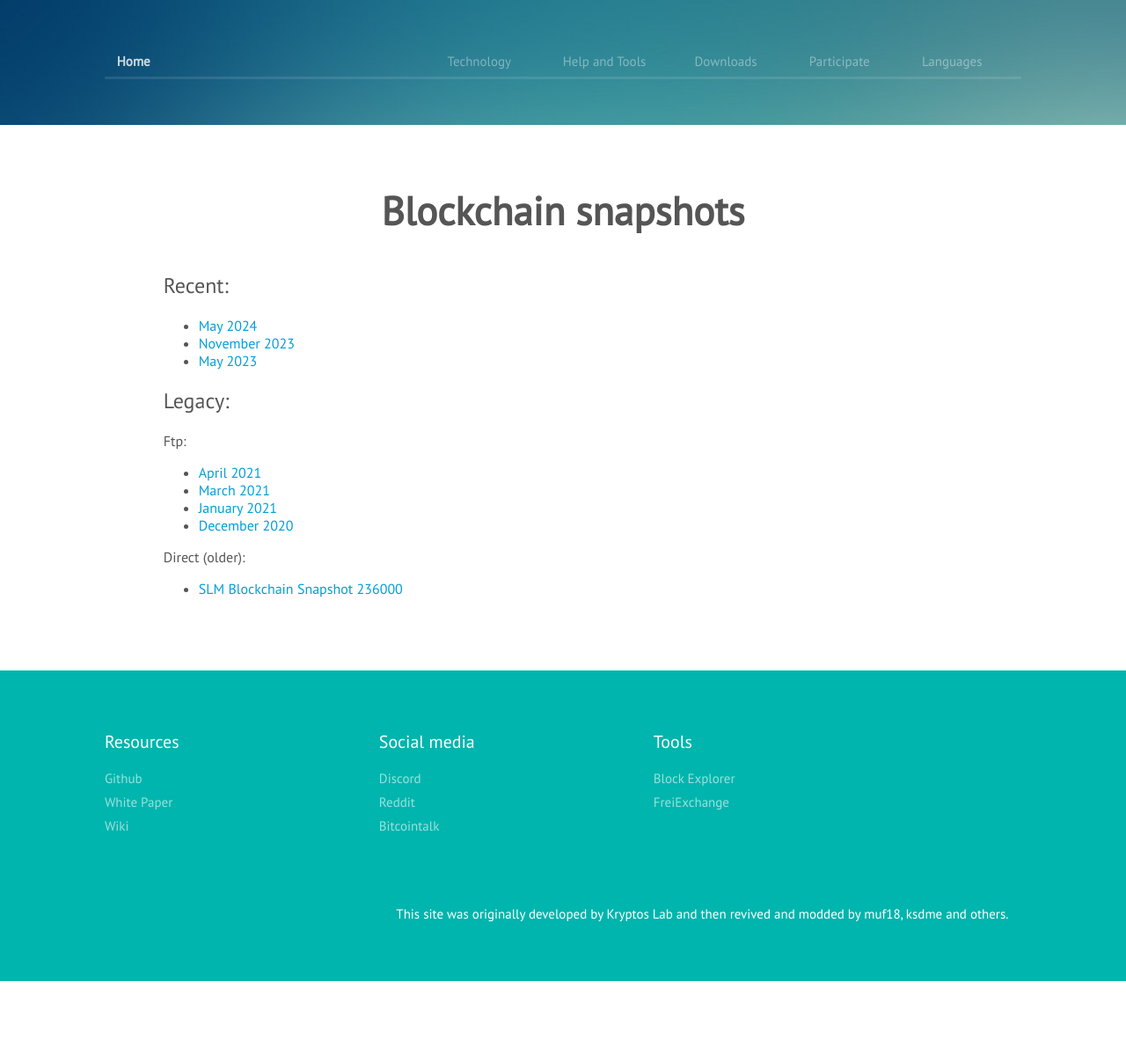
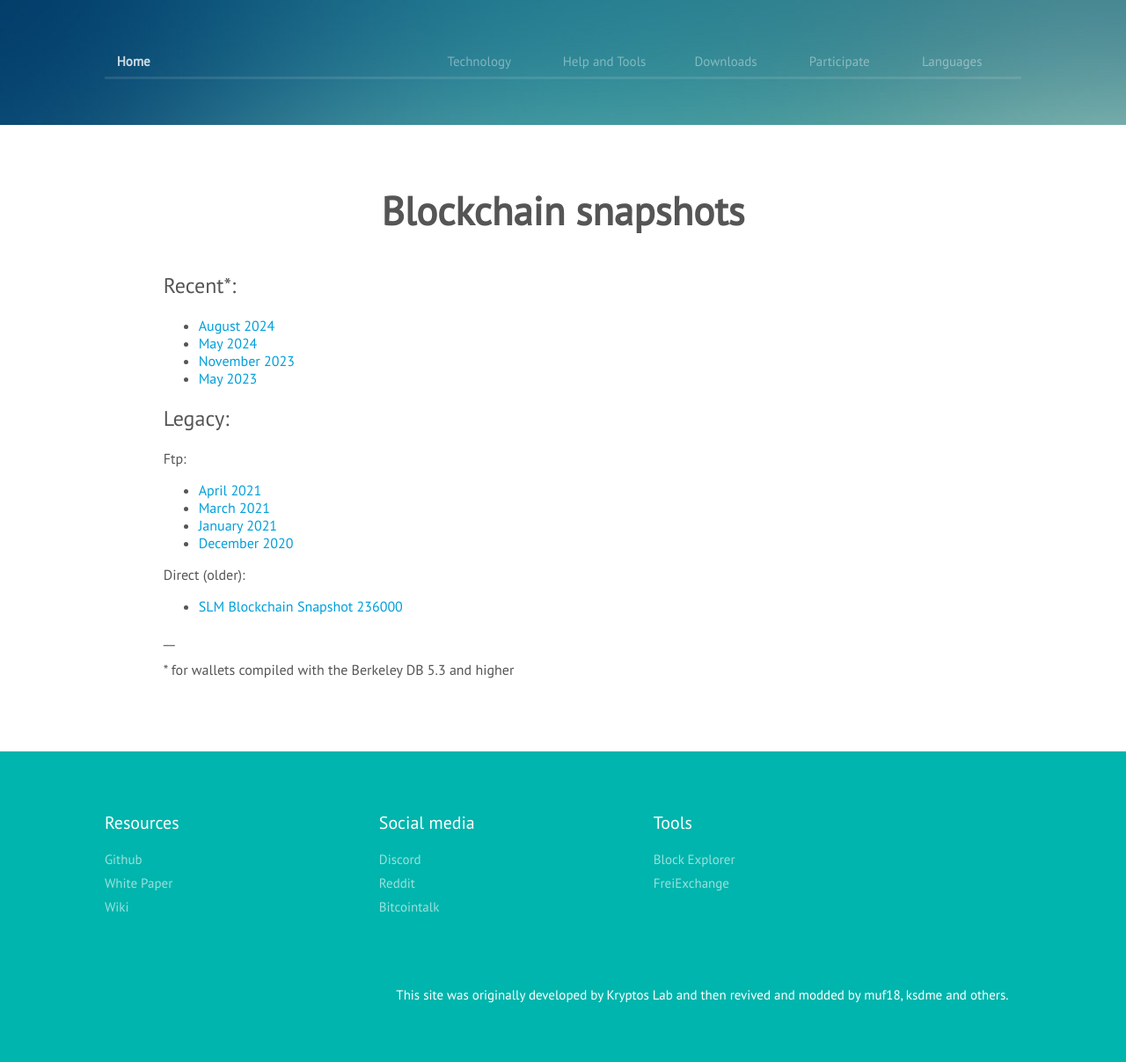
Before and after one commit to slimcoin-project/slimcoin-project.github.io, a Jekyll site: the page built from content/en/snapshots.md, in a window 1280 px wide. Shown: the whole page at 88% size. Built offline with Jekyll 4.4.1, drawn with Linux system fonts in a browser that asks for light colours; some web fonts are replaced; before the commit the page ends 1115 px from its top, so only the background shows below that.

Commit message:
August 2024 snapshot
August 2024 snapshot added

```diff
--- a/content/en/snapshots.md
+++ b/content/en/snapshots.md
@@ -9,7 +9,8 @@ permalink: /snapshots/
 priority: 10
 ---
 
-# Recent:
+# Recent*:
+* [August 2024](https://getshared.com/NNy3Qdzn){:target="_blank"}
 * [May 2024](https://getshared.com/RqSVUxFc){:target="_blank"}
 * [November 2023](https://ysnd.it/hy2BWI21){:target="_blank"}
 * [May 2023](https://ysnd.it/20MxZ0xD){:target="_blank"}
@@ -24,3 +25,8 @@ Ftp:
 
 Direct (older):
 * [SLM Blockchain Snapshot 236000](https://mega.co.nz/#!pg8lEJoL!54dSH7LrpmOJiMzNS72MDCYvZtXwqnHGyCApmYIpxkA){:target="_blank"}
+
+
+__
+
+\* for wallets compiled with the Berkeley DB 5.3 and higher
```
